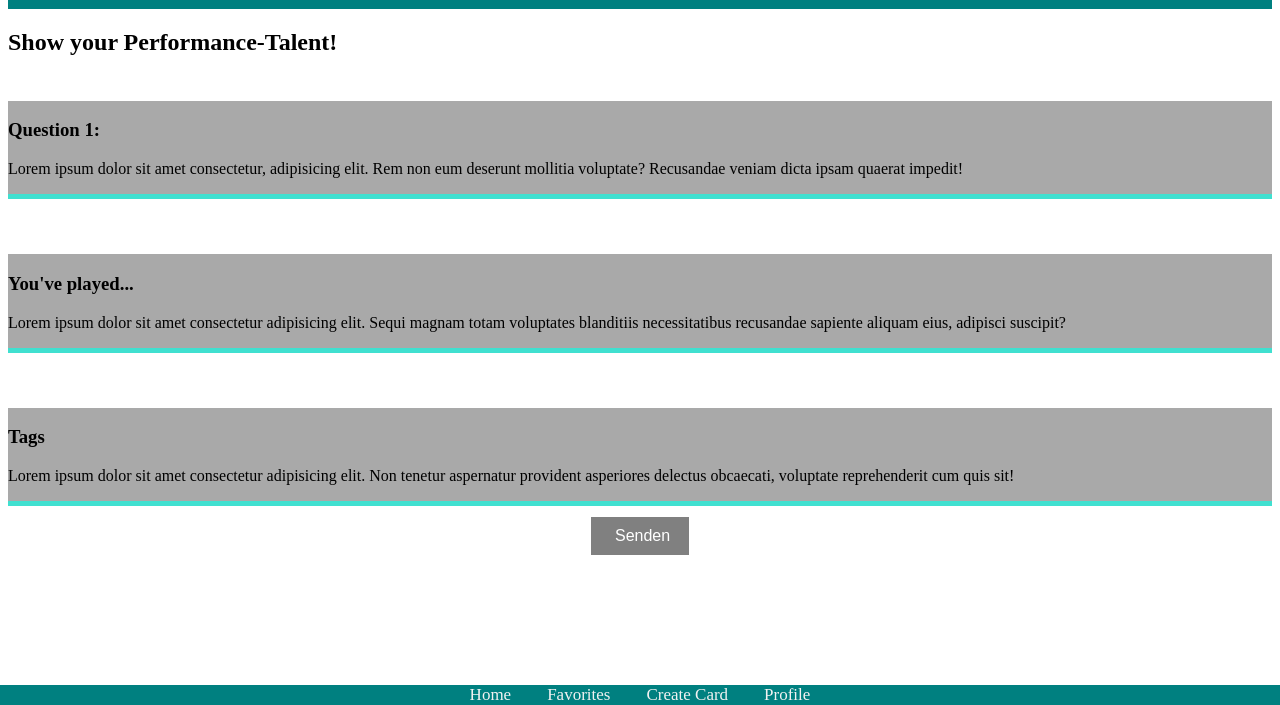
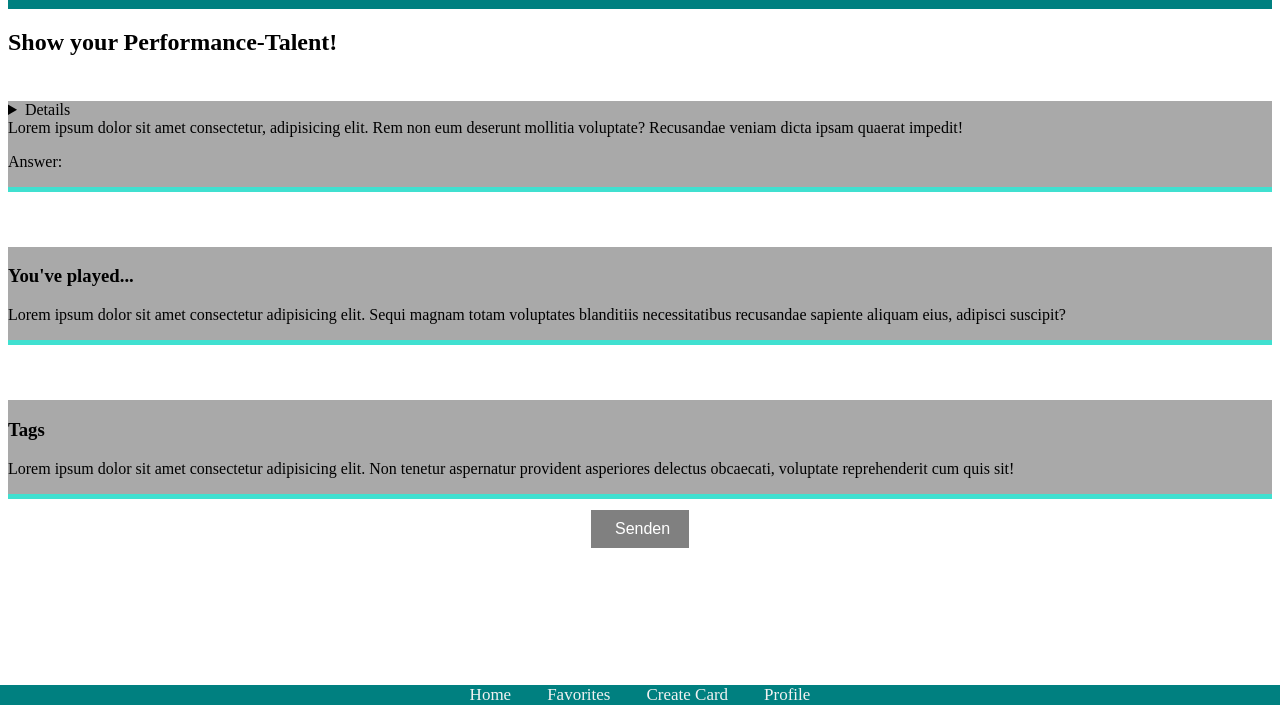
Before and after one commit to emmanuellosch/2021-w2-quizz-app, a website built with Parcel: page src/index.html in a window 1280 px wide. Shown: the part 95-800 px from the top of the page. Built offline with nearby package versions, Linux system fonts and the light colour scheme.

Commit message:
details and summary

```diff
--- a/src/index.html
+++ b/src/index.html
@@ -18,10 +18,11 @@
 <form action="grade.php" method="post" class="quizz">
 
     <div class="quiz quiz-1">
-        <h3>Question 1: </h3>
-        <p>Lorem ipsum dolor sit amet consectetur, adipisicing elit.
-            Rem non eum deserunt mollitia voluptate? Recusandae veniam dicta ipsam quaerat impedit!</p>
-    </div>
+        <details>Question 1: </details>
+        <Show Answer>Lorem ipsum dolor sit amet consectetur, adipisicing elit.
+            Rem non eum deserunt mollitia voluptate? Recusandae veniam dicta ipsam quaerat impedit!</summary>
+        <p>Answer:</p>
+        </div>
 
     <div class="quiz quiz-2">
         <h3>You've played...</h3>
```
